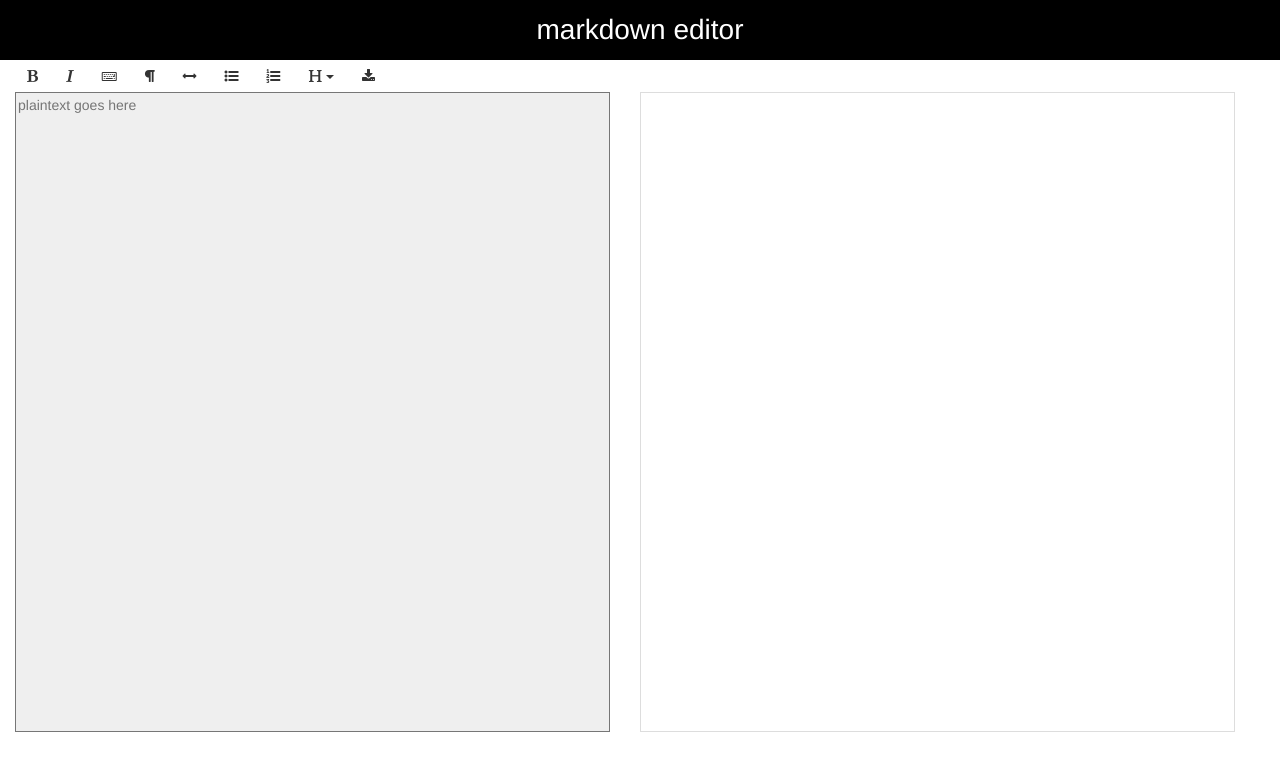
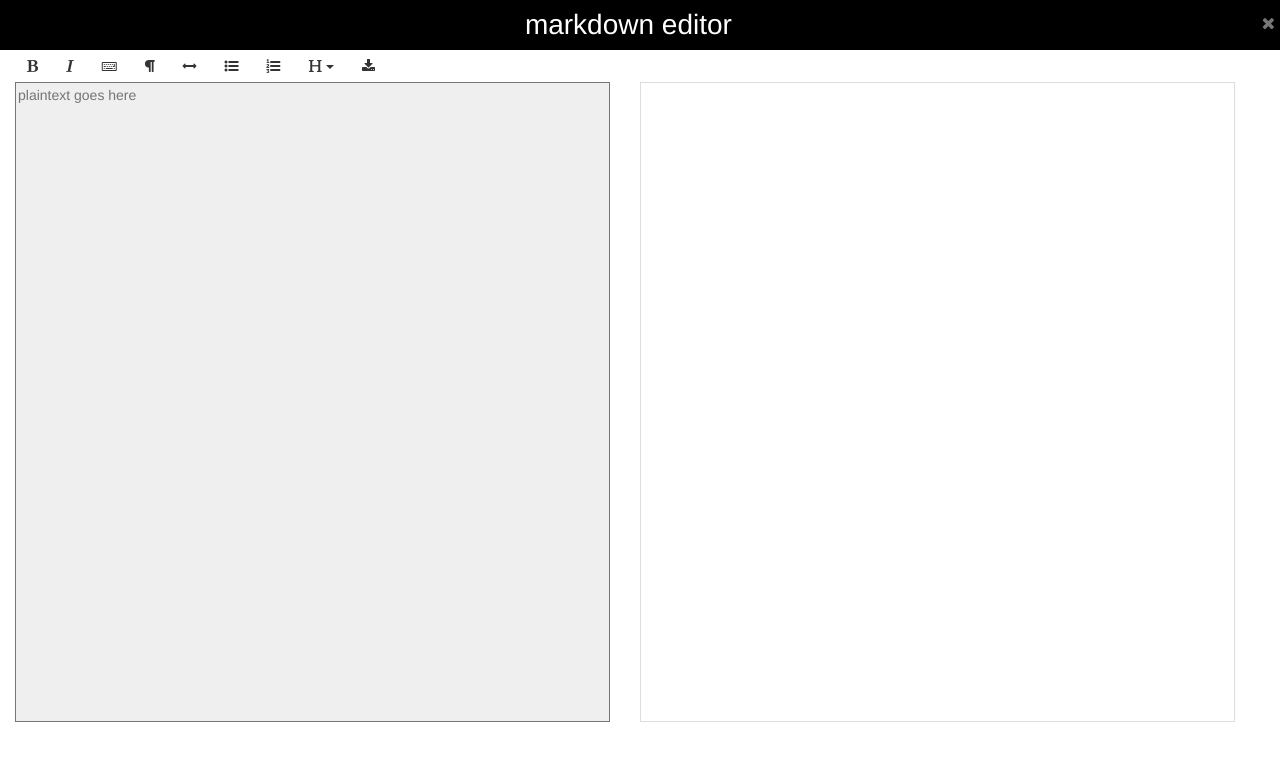
Before and after one commit to eljhkrr/markdown-editor, a plain HTML site: page index.html in a window 1280 px wide. Drawn offline with Linux system fonts and the light colour scheme.

Commit message:
styling for close button

```diff
--- a/css/app.css
+++ b/css/app.css
@@ -10,8 +10,13 @@ body{
 header{
 	background-color: #000;
 	color: #fff;
-	padding: 10px 0;
+	padding: 5px 0;
 	font-size: 2em;
+}
+
+header > i{
+	padding: 10px 5px 0 0;
+	font-size: 0.6em !important;
 }
 
 .plaintext{
--- a/index.html
+++ b/index.html
@@ -22,7 +22,7 @@
             <p class="browserupgrade">You are using an <strong>outdated</strong> browser. Please <a href="http://browsehappy.com/">upgrade your browser</a> to improve your experience.</p>
         <![endif]-->
 
-        <header class="text-center">markdown editor</header>
+        <header class="text-center">markdown editor<i class="fa fa-close pull-right text-muted"></i></header>
 
         <div class="container-fluid wrapper row">
 
```
